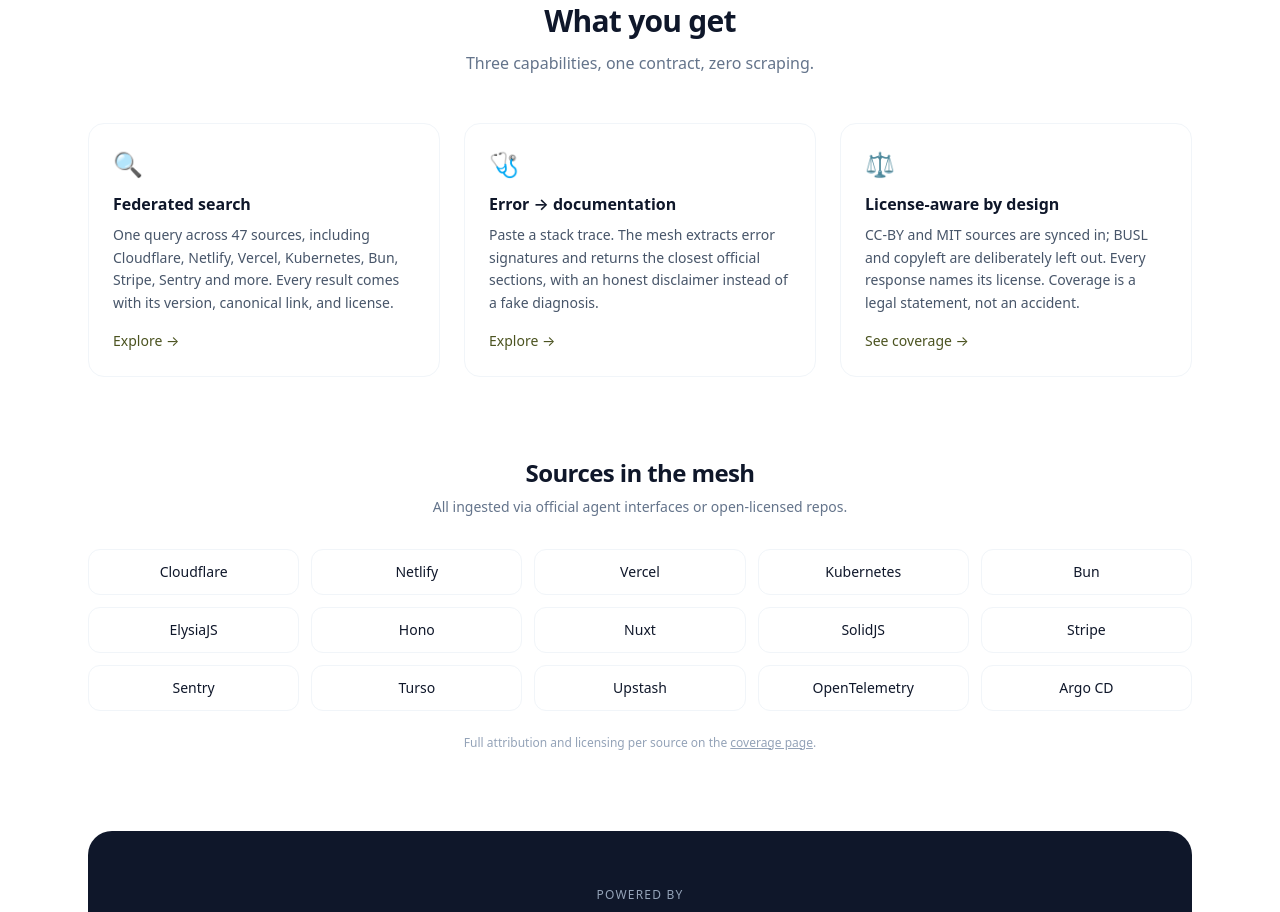
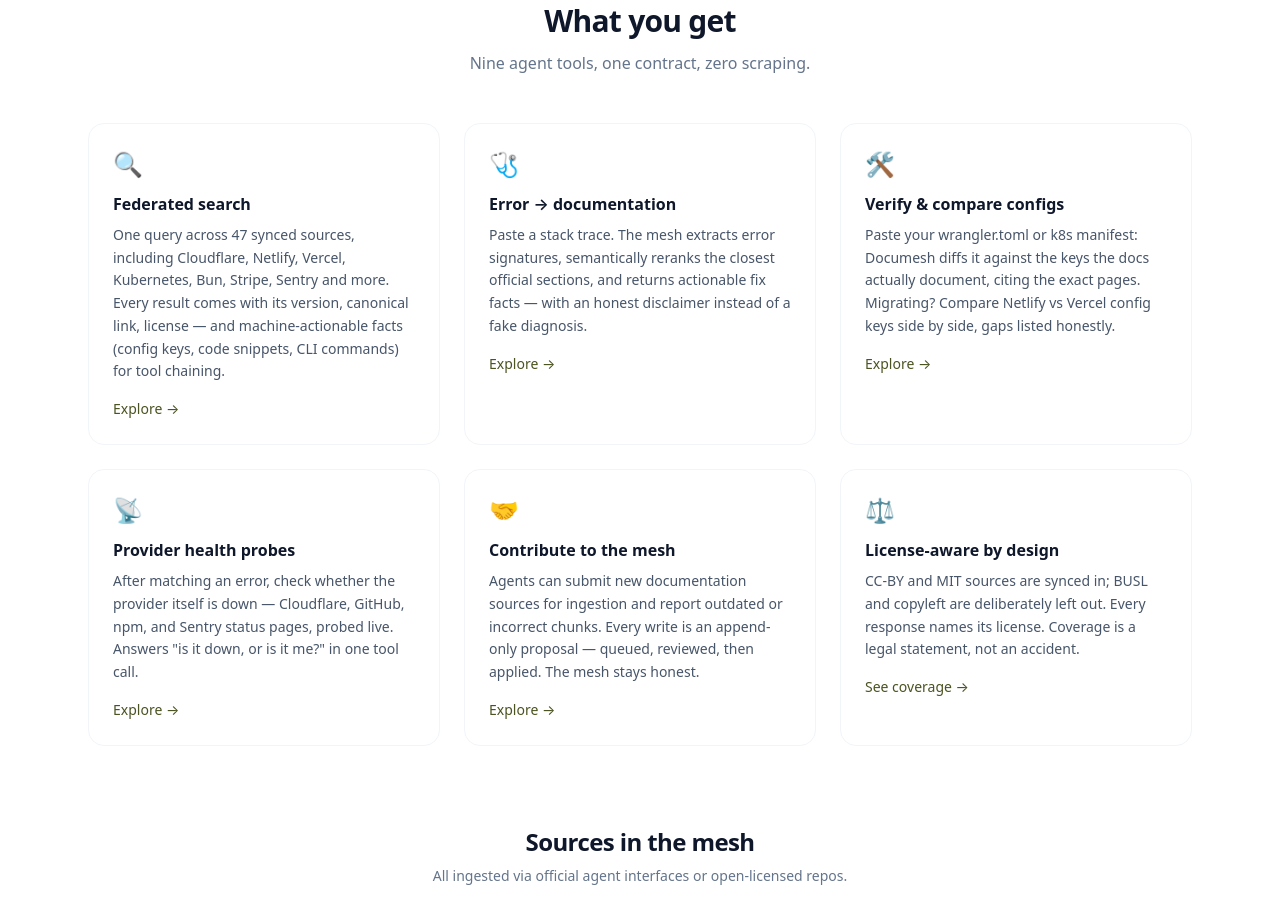
Before and after one commit to rhps/documesh.dev, a website: page app/index.html in a window 1280 px wide. Shown: the part 1240-2152 px from the top of the page. Drawn offline with nearby package versions, Linux system fonts and the light colour scheme; no server answers.

Commit message:
feat(homepage): 'What you get' 3→6 capability cards — verify/compare configs, provider health probes, mesh contribution, chaining facts in search card; tagline 'Nine agent tools'

```diff
--- a/app/index.html
+++ b/app/index.html
@@ -219,19 +219,37 @@
 <!-- ============ FEATURES ============ -->
 <section class="max-w-6xl mx-auto px-6 pb-20">
   <h2 class="text-3xl font-bold tracking-tight text-center">What you get</h2>
-  <p class="text-center text-slate-500 mt-3 mb-12">Three capabilities, one contract, zero scraping.</p>
+  <p class="text-center text-slate-500 mt-3 mb-12">Nine agent tools, one contract, zero scraping.</p>
   <div class="grid md:grid-cols-3 gap-6">
     <div class="border border-slate-100 rounded-2xl p-6 hover:border-[#929a68] hover:shadow-sm transition-all">
       <div class="text-2xl mb-3">🔍</div>
       <h3 class="font-semibold">Federated search</h3>
-      <p class="mt-2 text-sm text-slate-600 leading-relaxed">One query across 47 sources, including Cloudflare, Netlify, Vercel, Kubernetes, Bun, Stripe, Sentry and more. Every result comes with its version, canonical link, and license.</p>
+      <p class="mt-2 text-sm text-slate-600 leading-relaxed">One query across 47 synced sources, including Cloudflare, Netlify, Vercel, Kubernetes, Bun, Stripe, Sentry and more. Every result comes with its version, canonical link, license — and machine-actionable facts (config keys, code snippets, CLI commands) for tool chaining.</p>
       <a href="capabilities.html#federated-search" class="inline-block mt-4 text-sm text-[#4b5320] hover:text-[#6a7337]">Explore →</a>
     </div>
     <div class="border border-slate-100 rounded-2xl p-6 hover:border-[#929a68] hover:shadow-sm transition-all">
       <div class="text-2xl mb-3">🩺</div>
       <h3 class="font-semibold">Error → documentation</h3>
-      <p class="mt-2 text-sm text-slate-600 leading-relaxed">Paste a stack trace. The mesh extracts error signatures and returns the closest official sections, with an honest disclaimer instead of a fake diagnosis.</p>
+      <p class="mt-2 text-sm text-slate-600 leading-relaxed">Paste a stack trace. The mesh extracts error signatures, semantically reranks the closest official sections, and returns actionable fix facts — with an honest disclaimer instead of a fake diagnosis.</p>
       <a href="capabilities.html#error-bridge" class="inline-block mt-4 text-sm text-[#4b5320] hover:text-[#6a7337]">Explore →</a>
+    </div>
+    <div class="border border-slate-100 rounded-2xl p-6 hover:border-[#929a68] hover:shadow-sm transition-all">
+      <div class="text-2xl mb-3">🛠️</div>
+      <h3 class="font-semibold">Verify &amp; compare configs</h3>
+      <p class="mt-2 text-sm text-slate-600 leading-relaxed">Paste your wrangler.toml or k8s manifest: Documesh diffs it against the keys the docs actually document, citing the exact pages. Migrating? Compare Netlify vs Vercel config keys side by side, gaps listed honestly.</p>
+      <a href="capabilities.html#act-surface" class="inline-block mt-4 text-sm text-[#4b5320] hover:text-[#6a7337]">Explore →</a>
+    </div>
+    <div class="border border-slate-100 rounded-2xl p-6 hover:border-[#929a68] hover:shadow-sm transition-all">
+      <div class="text-2xl mb-3">📡</div>
+      <h3 class="font-semibold">Provider health probes</h3>
+      <p class="mt-2 text-sm text-slate-600 leading-relaxed">After matching an error, check whether the provider itself is down — Cloudflare, GitHub, npm, and Sentry status pages, probed live. Answers "is it down, or is it me?" in one tool call.</p>
+      <a href="capabilities.html#act-surface" class="inline-block mt-4 text-sm text-[#4b5320] hover:text-[#6a7337]">Explore →</a>
+    </div>
+    <div class="border border-slate-100 rounded-2xl p-6 hover:border-[#929a68] hover:shadow-sm transition-all">
+      <div class="text-2xl mb-3">🤝</div>
+      <h3 class="font-semibold">Contribute to the mesh</h3>
+      <p class="mt-2 text-sm text-slate-600 leading-relaxed">Agents can submit new documentation sources for ingestion and report outdated or incorrect chunks. Every write is an append-only proposal — queued, reviewed, then applied. The mesh stays honest.</p>
+      <a href="capabilities.html#act-surface" class="inline-block mt-4 text-sm text-[#4b5320] hover:text-[#6a7337]">Explore →</a>
     </div>
     <div class="border border-slate-100 rounded-2xl p-6 hover:border-[#929a68] hover:shadow-sm transition-all">
       <div class="text-2xl mb-3"> ⚖️</div>
```
